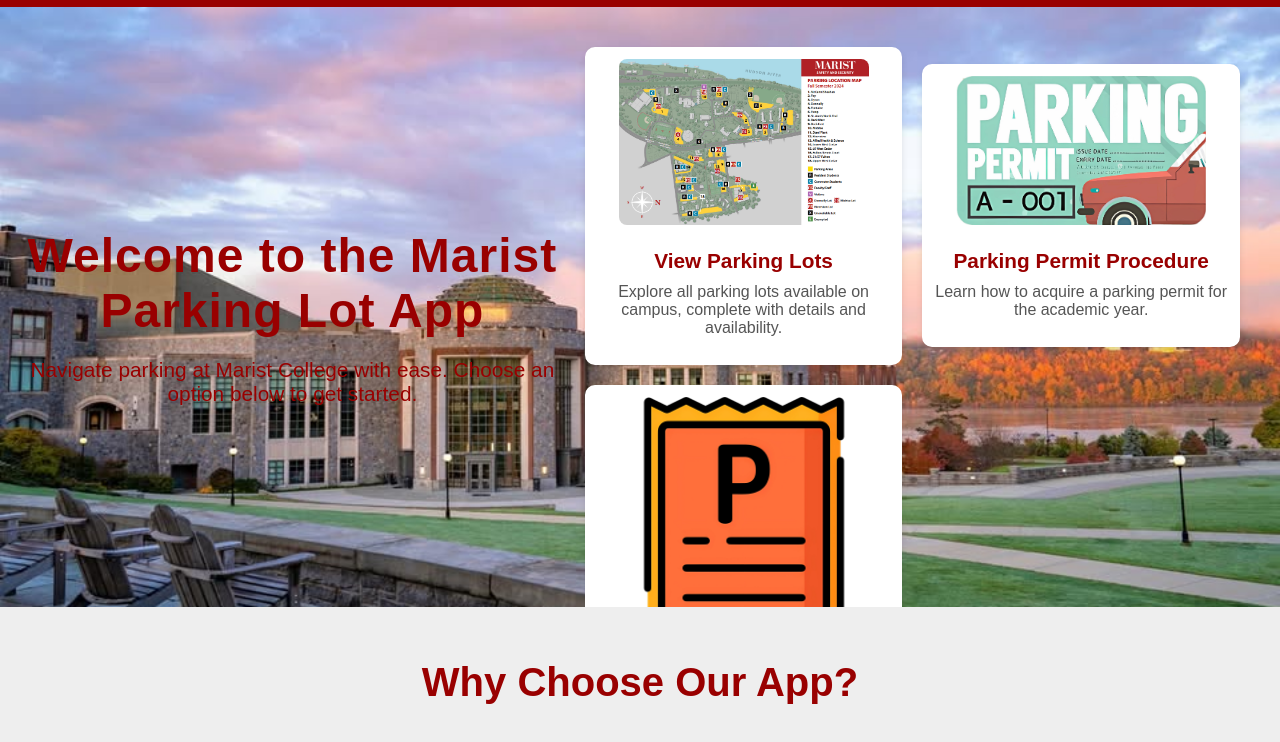
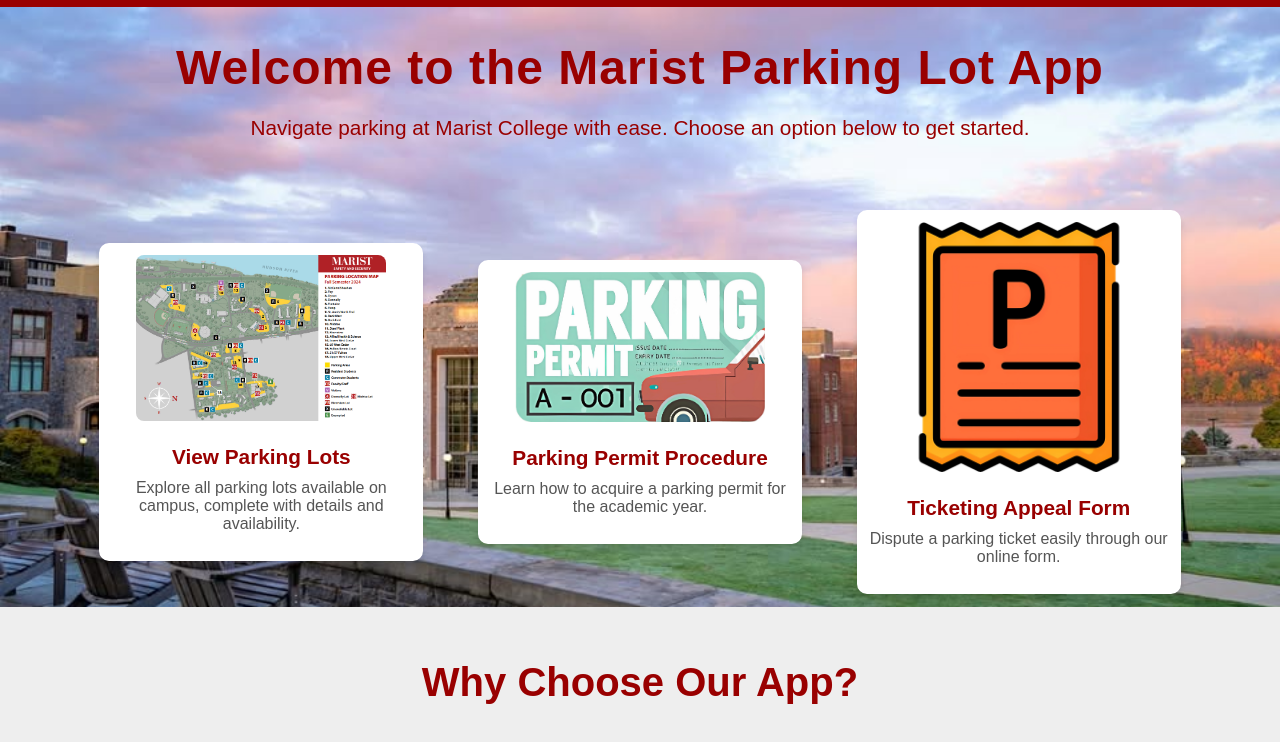
Before and after one commit to KevinReiff/SD330, a plain HTML site: page parking.html in a window 1280 px wide. Shown: the part 53-795 px from the top of the page. Drawn offline with Linux system fonts and the light colour scheme.

Commit message:
Finalizing

```diff
--- a/ParkingLot/css/homepage.css
+++ b/ParkingLot/css/homepage.css
@@ -1,4 +1,3 @@
-/* General Styles */
 body {
     margin: 0;
     font-family: Arial, sans-serif;
@@ -9,7 +8,6 @@ body {
     flex-direction: column;
 }
 
-/* Header */
 header {
     background-color: #900;
     color: #fff;
@@ -52,7 +50,6 @@ header nav ul li a:hover {
     text-decoration: underline;
 }
 
-/* Main Content Section */
 #main-content {
     background-image: url('../public/background.jpg');
     background-size: cover;
@@ -60,14 +57,15 @@ header nav ul li a:hover {
     background-repeat: no-repeat;
     height: 70vh;
     display: flex;
+    flex-direction: column;
     justify-content: center;
     align-items: center;
     text-align: center;
     padding: 20px;
 }
 
-/* Intro Section */
 #intro {
+    margin-bottom: 30px;
     color: #900;
 }
 
@@ -83,10 +81,9 @@ header nav ul li a:hover {
     margin-bottom: 20px;
 }
 
-/* Options Section */
 #options {
     display: grid;
-    grid-template-columns: repeat(auto-fit, minmax(250px, 1fr));
+    grid-template-columns: repeat(3, 1fr);
     gap: 20px;
     padding: 20px;
     width: 90%;
@@ -103,6 +100,8 @@ header nav ul li a:hover {
     background: #fff;
     padding: 10px;
     border: 2px solid white;
+    width: 100%;
+    max-width: 300px;
 }
 
 #options .option a {
@@ -129,7 +128,6 @@ header nav ul li a:hover {
     margin-top: 10px;
 }
 
-/* Supporting Info Section */
 #supporting-info {
     background-color: #eee;
     display: flex;
@@ -179,7 +177,6 @@ header nav ul li a:hover {
     color: #555;
 }
 
-/* Footer */
 footer {
     text-align: center;
     padding: 10px;
--- a/ParkingLot/css/lots.css
+++ b/ParkingLot/css/lots.css
@@ -1,4 +1,3 @@
-/* General Styles */
 body {
     margin: 0;
     font-family: Arial, sans-serif;
@@ -8,7 +7,6 @@ body {
     min-height: 100vh;
 }
 
-/* Header */
 header {
     background-color: #900;
     color: #fff;
@@ -53,7 +51,6 @@ header nav ul li a:hover {
     text-decoration: underline;
 }
 
-/* Main Section */
 main {
     display: flex;
     flex-direction: column;
@@ -79,7 +76,6 @@ main #lots-list {
     align-items: center;
 }
 
-/* Individual Lot */
 .lot {
     text-align: center;
     padding: 15px;
@@ -116,7 +112,6 @@ main #lots-list {
     box-shadow: 0 8px 12px rgba(0, 0, 0, 0.3);
 }
 
-/* Footer */
 footer {
     text-align: center;
     padding: 10px;
@@ -128,7 +123,6 @@ footer {
     width: 100%;
 }
 
-/* Responsive Design */
 @media (max-width: 768px) {
     main #lots-container h1 {
         font-size: 2em;
```
Also changed, not shown: ParkingLot/css/404.css (+3 -4 lines), ParkingLot/css/mccann.css (+5 -5 lines).
